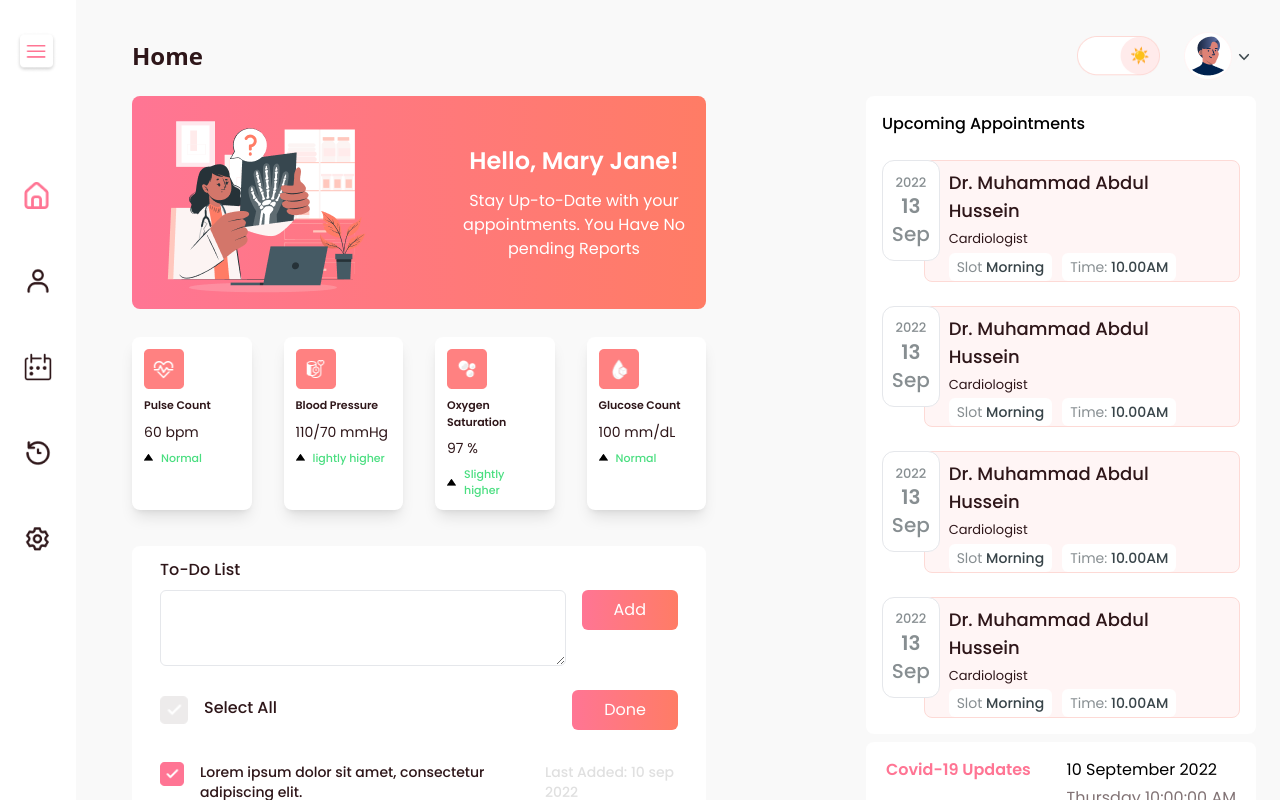
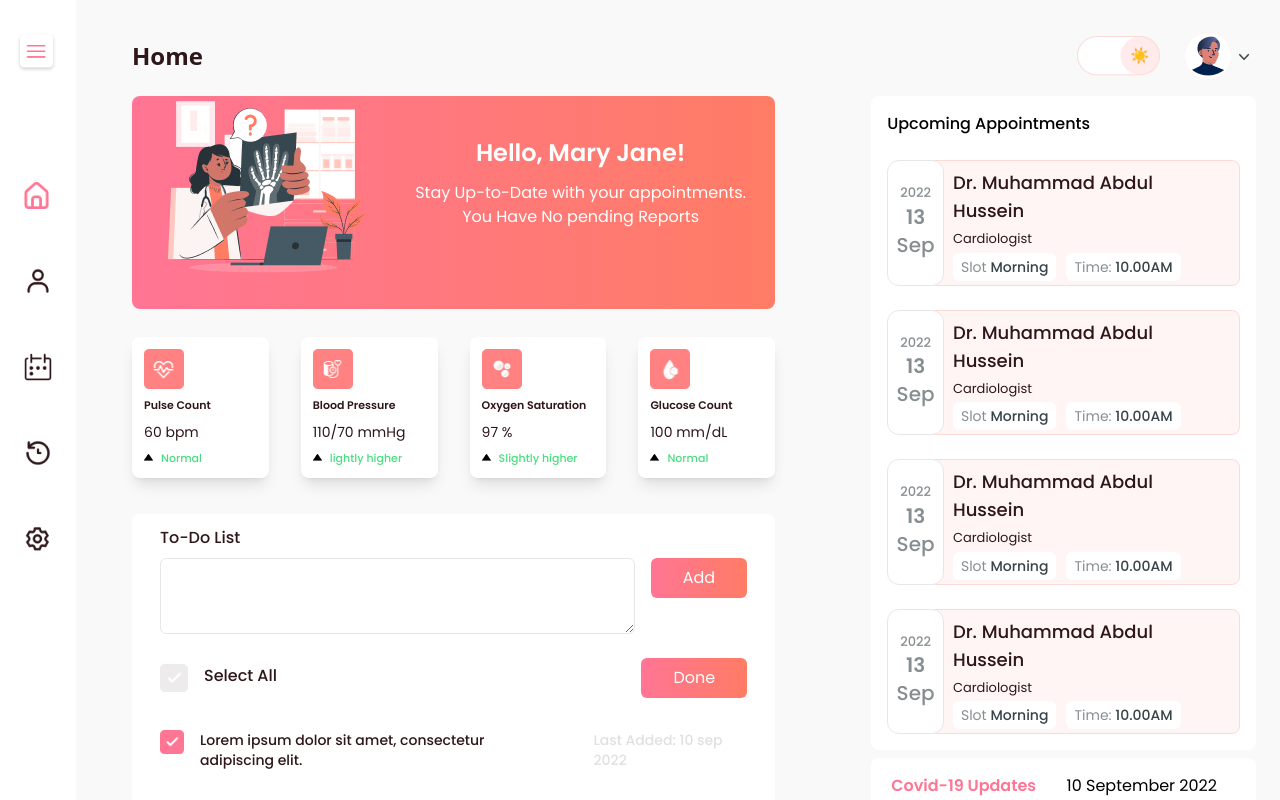
Before and after one commit to habiburrahman26/landing-page, a React (Create React App) app: page / in a window 1280 px wide. Shown: the top 800 px of the page. Built offline with nearby package versions, Linux system fonts and the light colour scheme.

Commit message:
tablet responsive

```diff
--- a/src/components/pages/Home/Home.js
+++ b/src/components/pages/Home/Home.js
@@ -37,15 +37,13 @@ const Home = () => {
         darkMode={darkMode}
       />
       <div
-        className={`overflow-hidden lg:ml-[76px] pl-0 md:pl-14 pb-[70px] font-poppins ${
-          darkMode
-            ? 'bg-gradient-to-r from-darkMode1 to-darkMode2'
-            : 'bg-light'
+        className={`overflow-hidden md:ml-[45px] xl:ml-[76px] pl-0 md:pl-14 pb-[70px] font-poppins ${
+          darkMode ? 'bg-gradient-to-r from-darkMode1 to-darkMode2' : 'bg-light'
         }`}
       >
-        <div className="grid lg:grid-cols-2 pt-0 md:pt-4">
-          <div>
-            <div className="h-[498px] lg:h-[213px] bg-gradient-to-r from-hotpink to-orange px-4 md:rounded-lg flex flex-col items-center md:flex-row md:justify-between md:items-center gap-8 md:gap-12 lg:gap-20">
+        <div className="grid-rows-2 grid grid-cols-1 md:grid-cols-5 xl:grid-cols-5 lg:gap-2 xl:gap-16 2xl:gap-40 pt-0 md:pt-4">
+          <div className="md:col-span-5 lg:col-span-3 xl:col-span-3 md:mr-5 mr-0">
+            <div className="pb-10 lg:h-[213px] bg-gradient-to-r from-hotpink to-orange px-4 md:rounded-lg flex flex-col items-center md:flex-row md:justify-between md:items-center gap-8 md:gap-6">
               <img
                 src={sample}
                 alt=""
@@ -61,7 +59,8 @@ const Home = () => {
                 </p>
               </div>
             </div>
-            <div className="grid grid-cols-2 lg:grid-cols-4 gap-8 pt-7 px-4 lg:px-0">
+            {/* Services */}
+            <div className="grid grid-cols-2 md:grid-cols-4 md:gap-4 gap-3 xl:gap-8 pt-7 px-4 lg:px-0">
               <Service
                 darkMode={darkMode}
                 name="Pulse Count"
@@ -104,7 +103,7 @@ const Home = () => {
             <TodoList darkMode={darkMode} />
           </div>
           {/* upcomming appoinment */}
-          <section className={`mx-3 mt-4 md:mt-0 lg:ml-40 lg:mr-6 lg:h-[570px]`}>
+          <section className="md:col-span-5 lg:col-span-2 mx-3 mt-4 md:mt-0 lg:mr-6 lg:h-[570px]">
             <div
               className={`p-4 rounded-lg ${
                 darkMode ? 'bg-darkMode3' : 'bg-white'
--- a/src/components/pages/Home/SideBar.js
+++ b/src/components/pages/Home/SideBar.js
@@ -18,7 +18,7 @@ const SideBar = ({ changeShowHandler, showSideBar, darkMode }) => {
     <div
       className={` h-screen  px-6 fixed top-0 ${
         showSideBar
-          ? 'w-[264px] sm:bg-white'
+          ? 'w-[264px] bg-white'
           : 'w-[76px] bg-transparent overflow-hidden'
       }  ${darkMode ? 'bg-darkMode3 md:bg-darkMode2 text-darkModeText' : 'md:bg-white'} `}
     >
--- a/src/components/pages/Home/UpcommingAppoinment.js
+++ b/src/components/pages/Home/UpcommingAppoinment.js
@@ -4,7 +4,7 @@ const UpcommingAppoinment = ({ darkMode }) => {
   return (
     <div className={`flex flex-col gap-6`}>
       <div className="text-darkText flex justify-center pt-6 relative">
-        <div className='w-[48px] lg:w-[63px] h-[101px] bg-white   text-darkText rounded-xl border border-["#EDEBEB"] flex flex-col items-center justify-center -mr-4 z-10'>
+        <div className='w-[48px] lg:w-[63px]  bg-white pb-1  text-darkText rounded-xl border border-["#EDEBEB"] flex flex-col items-center justify-center -mr-4 z-10'>
           <p className="font-medium text-[10px] lg:text-[13px] opacity-60">
             2022
           </p>
@@ -12,7 +12,7 @@ const UpcommingAppoinment = ({ darkMode }) => {
           <p className="font-medium text-sm lg:text-xl opacity-60">Sep</p>
         </div>
         <div
-          className={`lg:w-[342px] rounded-lg border border-petch flex flex-col gap-1 px-6 z-0 pt-2 ${
+          className={`pb-1 lg:w-[342px] rounded-lg border border-petch flex flex-col gap-1 px-6 z-0 pt-2 ${
             darkMode ? 'bg-darkMode4' : 'bg-lightPetch'
           }`}
         >
```
Also changed, not shown: src/components/pages/Home/TodoList.js (+7 -3 lines).
